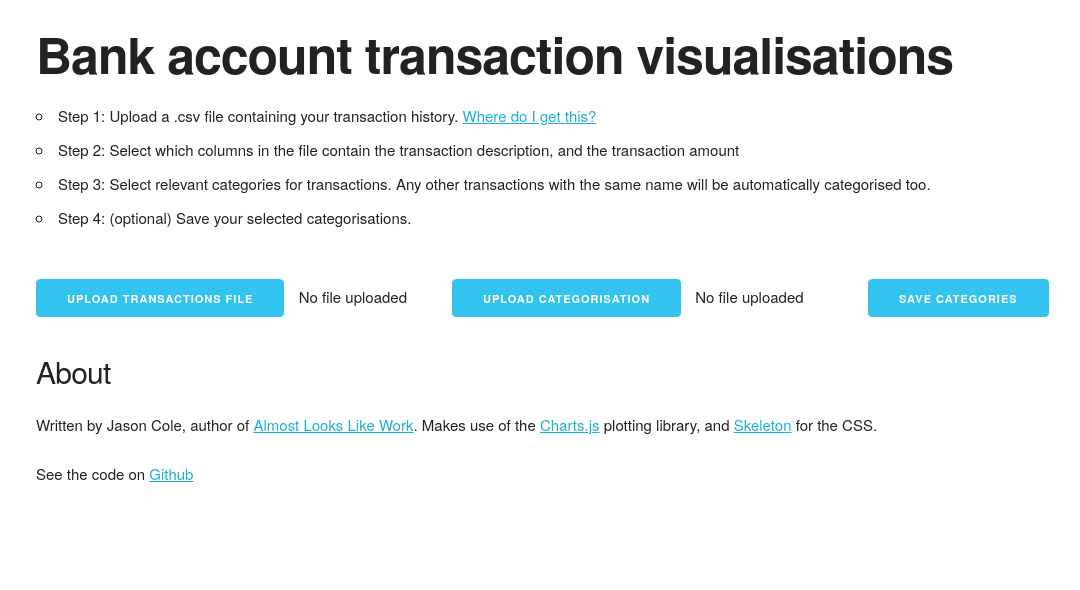
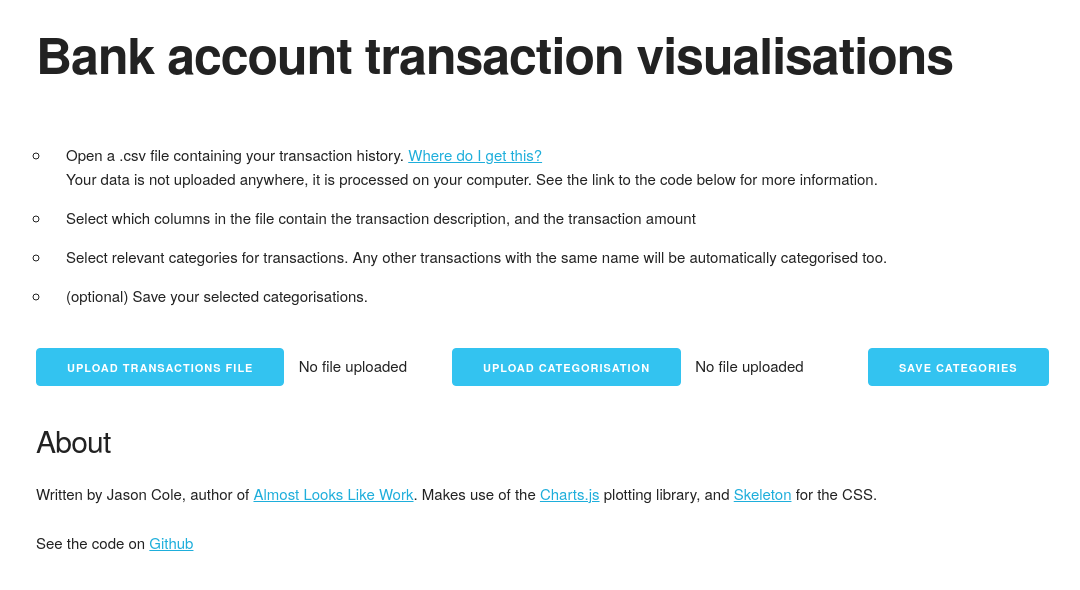
Before and after one commit to jasmcole/jasmcole.github.io, a Jekyll site: the page Pages/Transactions/MyIndex.html, which Jekyll copies as it is, in a window 1280 px wide. Shown: the top 590 px of the page, without its empty margins (124-1204 px from the left). Built offline with Jekyll 4.4.1, drawn with Linux system fonts in a browser that asks for light colours.

Commit message:
Fixed help image and underhanging lists

```diff
--- a/Pages/Transactions/MyIndex.html
+++ b/Pages/Transactions/MyIndex.html
@@ -11,21 +11,23 @@
   <div class="container">
     <div class="row">
       <h1>Bank account transaction visualisations</h1>
+      <img id="helpImg" width=0 src="http://jasmcole.github.io/Pages/Transactions/images/ExportCSV.png">
       <ul>
         <li>
-          Step 1: Upload a .csv file containing your transaction history. <a onclick="toggleHelp();" href=#>Where do I get this?</a>
+          Open a .csv file containing your transaction history. <a onclick="toggleHelp();" href=#>Where do I get this?</a>
+          <br>Your data is not uploaded anywhere, it is processed on your computer. See the link to the code below for more information.
         </li>
         <li>
-          Step 2: Select which columns in the file contain the transaction description, and the transaction amount<br>
+          Select which columns in the file contain the transaction description, and the transaction amount<br>
         </li>
         <li>
-          Step 3: Select relevant categories for transactions. Any other transactions with the same name will be automatically categorised too.
+          Select relevant categories for transactions. Any other transactions with the same name will be automatically categorised too.
         </li>
         <li>
-          Step 4: (optional) Save your selected categorisations.
+          (optional) Save your selected categorisations.
         </li>
       </ul>
-      <img id="helpImg" width=0 src="http://jasmcole.github.io/Pages/Transactions/images/ExportCSV.png">
+
     </div>
 
     <div class="row">
--- a/Pages/Transactions/css/skeleton.css
+++ b/Pages/Transactions/css/skeleton.css
@@ -292,21 +292,14 @@ label > .label-body {
 /* Lists
 –––––––––––––––––––––––––––––––––––––––––––––––––– */
 ul {
-  list-style: circle inside; }
-ol {
-  list-style: decimal inside; }
-ol, ul {
-  padding-left: 0;
-  margin-top: 0; }
-ul ul,
-ul ol,
-ol ol,
-ol ul {
-  margin: 1.5rem 0 1.5rem 3rem;
-  font-size: 90%; }
+    list-style:  circle outside none;
+    margin-left: 0;
+    padding-left: 1em;
+}
 li {
-  margin-bottom: 1rem; }
-
+    padding-left: 1em;
+    padding-bottom: 1em;
+}
 
 /* Code
 –––––––––––––––––––––––––––––––––––––––––––––––––– */
```
